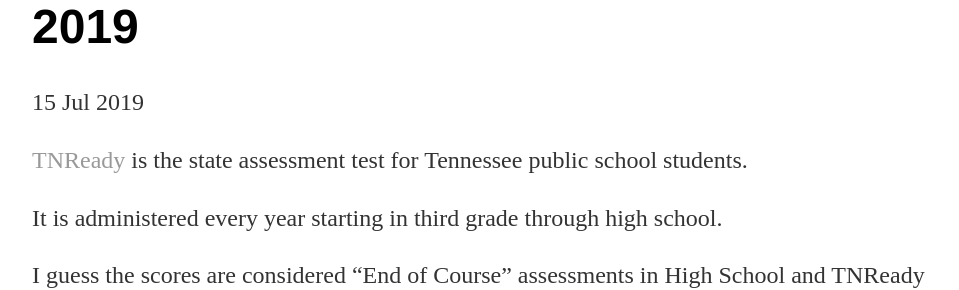
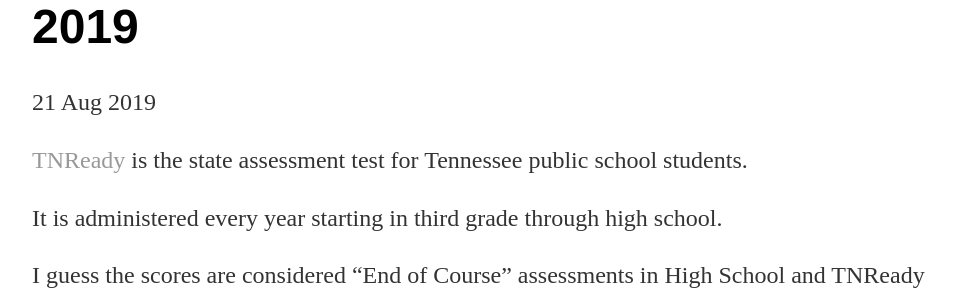
Before and after one commit to christophermurphy/christophermurphy.github.io, a Jekyll site: the page built from _posts/2019-08-21-tnready-scores-released.md, in a window 1280 px wide. Shown: the part 166-456 px from the top of the page, without its empty margins (160-1119 px from the left). Built offline with Jekyll 4.4.1, drawn with Linux system fonts in a browser that asks for light colours.

Commit message:
fix date in blofg post

```diff
--- a/_posts/2019-08-21-tnready-scores-released.md
+++ b/_posts/2019-08-21-tnready-scores-released.md
@@ -1,7 +1,7 @@
 ---
 layout: post
 title: "TNReady Scores Were Released for 2019"
-date: 2019-07-15
+date: 2019-08-21
 ---
 
 [TNReady](https://www.tn.gov/education/assessment/tnready.html) is the state assessment test for Tennessee public school students.
```
